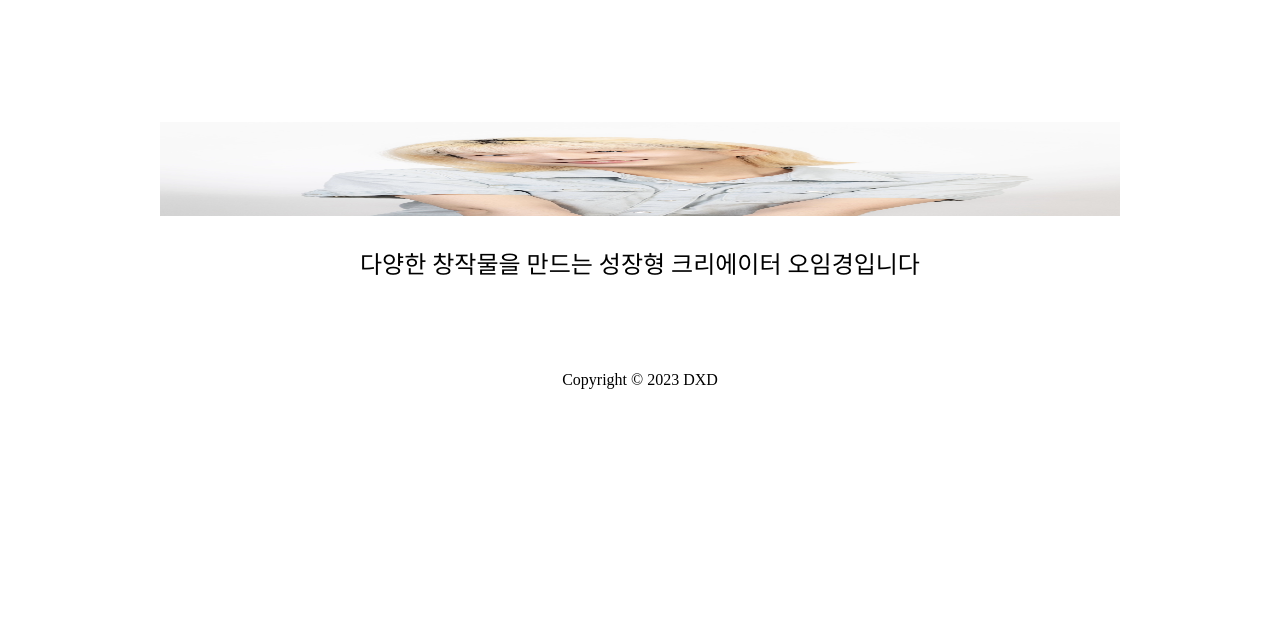
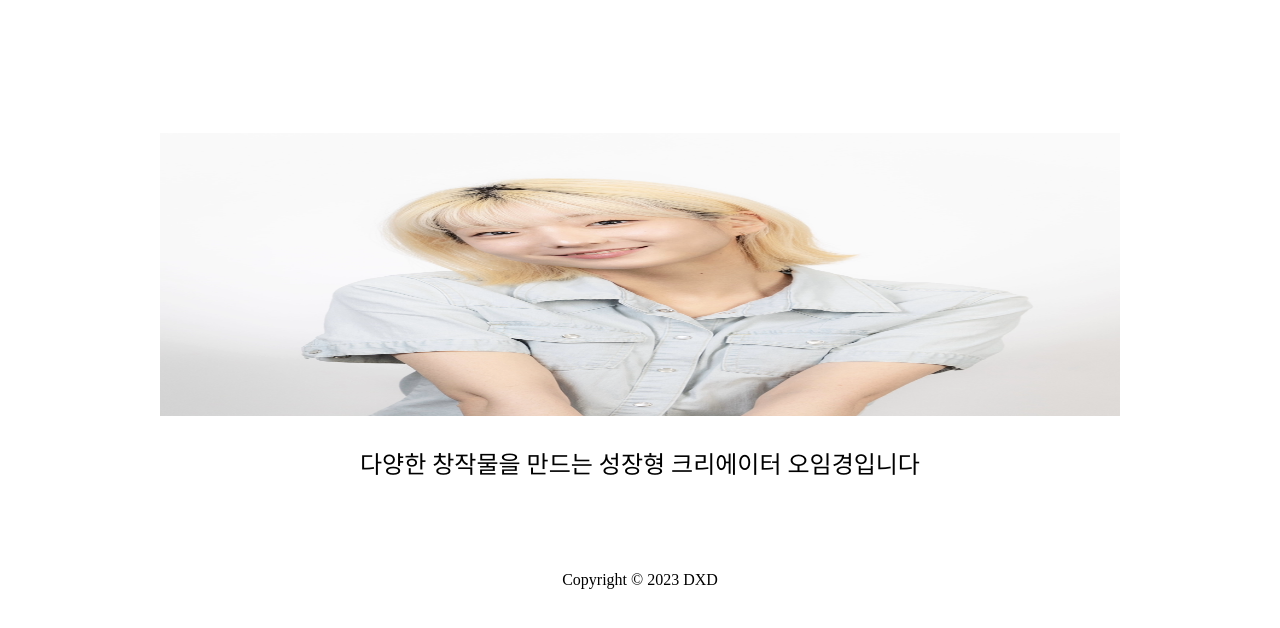
Before and after one commit to yimkyung/yimkyung.github.io, a plain HTML site: page index.html in a window 1280 px wide. Shown: the part 84-712 px from the top of the page. Drawn offline with Linux system fonts and the light colour scheme; a web font is replaced by a local one.

Commit message:
Update index.html

```diff
--- a/index.html
+++ b/index.html
@@ -19,7 +19,7 @@
 
 
     <div id="main-container">
-        <div id="featured-image"><img src="IMG_3202.png" width="100" height="100"></div>
+        <div id="featured-image"><img src="IMG_3202.png" width="300" height="300"></div> </left>
 
 
         <div id="main-text">
```
